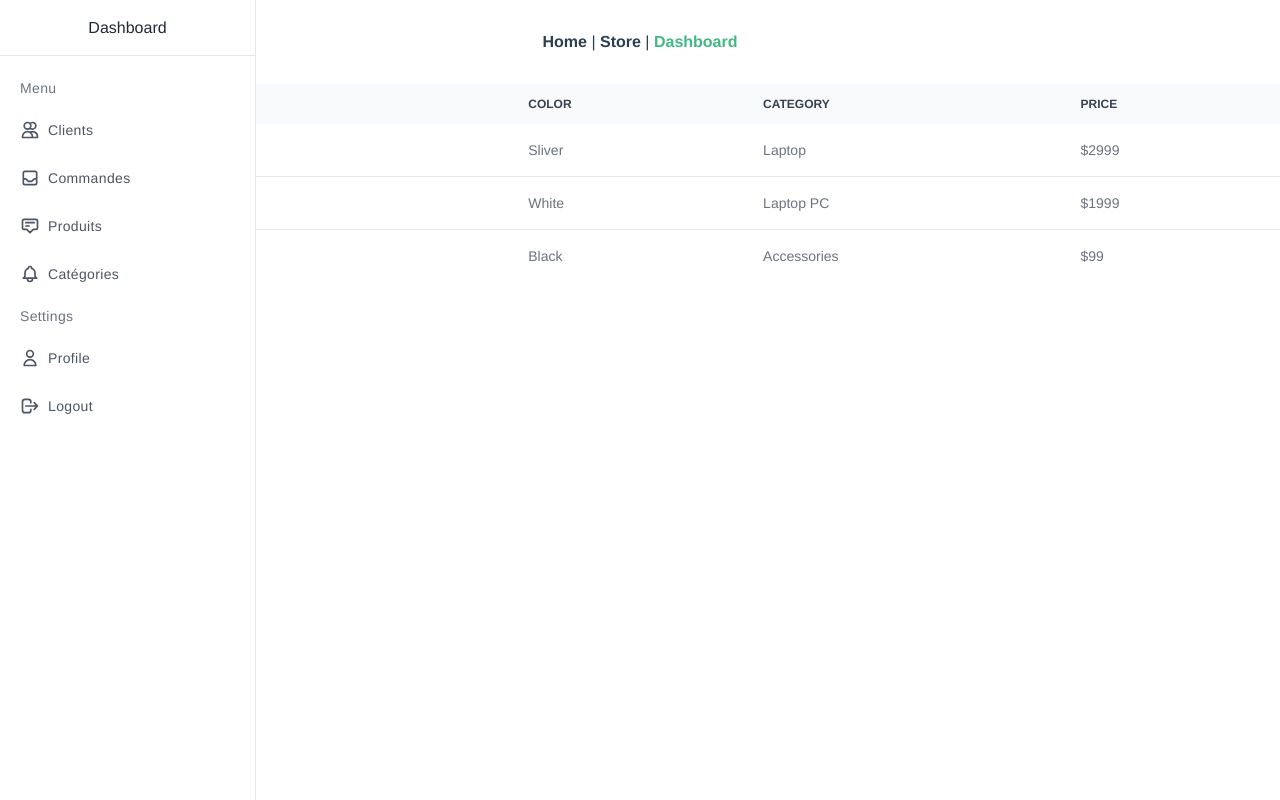
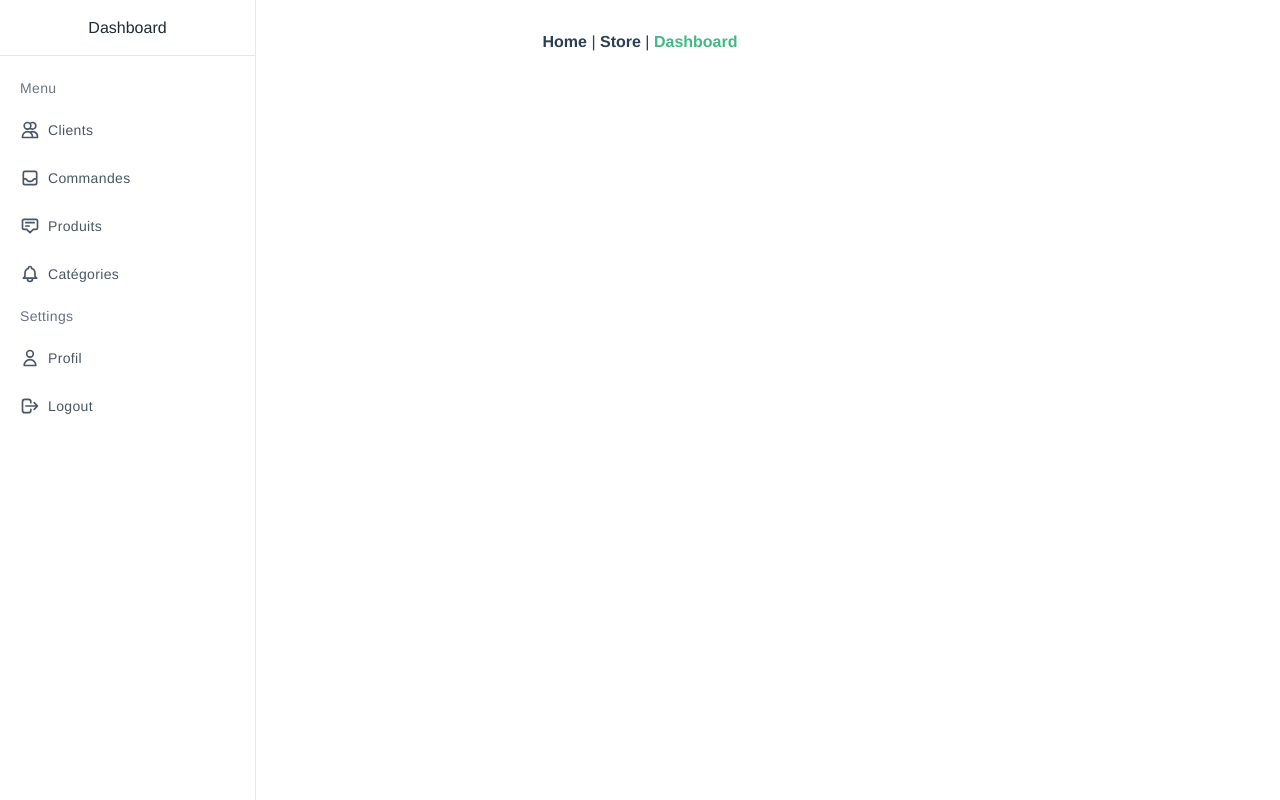
Before and after one commit to AyakorK/Project_Vue.js, a Vue app in the folder admin_dashboard/: page /dashboard in a window 1280 px wide. Built offline with nearby package versions, Linux system fonts and the light colour scheme.

Commit message:
DashboardComponent

```diff
--- a/admin_dashboard/src/components/DashboardComponent/DashboardComponent.html
+++ b/admin_dashboard/src/components/DashboardComponent/DashboardComponent.html
@@ -14,17 +14,17 @@
               </div>
             </li>
             <li>
-              <a @click="show" href="#" class="relative flex flex-row items-center h-11 focus:outline-none hover:bg-gray-50 text-gray-600 hover:text-gray-800 border-l-4 border-transparent hover:border-indigo-500 pr-6">
+              <router-link to="/clients" href="#" class="relative flex flex-row items-center h-11 focus:outline-none hover:bg-gray-50 text-gray-600 hover:text-gray-800 border-l-4 border-transparent hover:border-indigo-500 pr-6">
                 <span class="inline-flex justify-center items-center ml-4">
                   <svg class="w-5 h-5" fill="none" stroke="currentColor" viewBox="0 0 24 24" xmlns="http://www.w3.org/2000/svg"><path stroke-linecap="round" stroke-linejoin="round" stroke-width="2" d="M12 4.354a4 4 0 110 5.292M15 21H3v-1a6 6 0 0112 0v1zm0 0h6v-1a6 6 0 00-9-5.197M13 7a4 4 0 11-8 0 4 4 0 018 0z"></path></svg>
                 </span>
                 <span class="ml-2 text-sm tracking-wide truncate">
                   Clients
                 </span>
-              </a>
+            </router-link>
             </li>
             <li>
-              <a href="#" class="relative flex flex-row items-center h-11 focus:outline-none hover:bg-gray-50 text-gray-600 hover:text-gray-800 border-l-4 border-transparent hover:border-indigo-500 pr-6">
+              <router-link to="/commandes" href="#" class="relative flex flex-row items-center h-11 focus:outline-none hover:bg-gray-50 text-gray-600 hover:text-gray-800 border-l-4 border-transparent hover:border-indigo-500 pr-6">
                 <span class="inline-flex justify-center items-center ml-4">
                   <svg class="w-5 h-5" fill="none" stroke="currentColor" viewBox="0 0 24 24" xmlns="http://www.w3.org/2000/svg"><path stroke-linecap="round" stroke-linejoin="round" stroke-width="2" d="M20 13V6a2 2 0 00-2-2H6a2 2 0 00-2 2v7m16 0v5a2 2 0 01-2 2H6a2 2 0 01-2-2v-5m16 0h-2.586a1 1 0 00-.707.293l-2.414 2.414a1 1 0 01-.707.293h-3.172a1 1 0 01-.707-.293l-2.414-2.414A1 1 0 006.586 13H4"></path></svg>
                 </span>
@@ -32,26 +32,26 @@
                   Commandes</span>
                 <!-- <span class="px-2 py-0.5 ml-auto text-xs font-medium tracking-wide text-indigo-500 bg-indigo-50 rounded-full">
                   10</span> -->
-              </a>
+                </router-link>
             </li>
             <li>
-              <a href="#" class="relative flex flex-row items-center h-11 focus:outline-none hover:bg-gray-50 text-gray-600 hover:text-gray-800 border-l-4 border-transparent hover:border-indigo-500 pr-6">
+              <router-link to="/produits" href="#" class="relative flex flex-row items-center h-11 focus:outline-none hover:bg-gray-50 text-gray-600 hover:text-gray-800 border-l-4 border-transparent hover:border-indigo-500 pr-6">
                 <span class="inline-flex justify-center items-center ml-4">
                   <svg class="w-5 h-5" fill="none" stroke="currentColor" viewBox="0 0 24 24" xmlns="http://www.w3.org/2000/svg"><path stroke-linecap="round" stroke-linejoin="round" stroke-width="2" d="M7 8h10M7 12h4m1 8l-4-4H5a2 2 0 01-2-2V6a2 2 0 012-2h14a2 2 0 012 2v8a2 2 0 01-2 2h-3l-4 4z"></path></svg>
                 </span>
                 <span class="ml-2 text-sm tracking-wide truncate">
                   Produits</span>
-              </a>
+                </router-link>
             </li>
             <li>
-              <a href="#" class="relative flex flex-row items-center h-11 focus:outline-none hover:bg-gray-50 text-gray-600 hover:text-gray-800 border-l-4 border-transparent hover:border-indigo-500 pr-6">
+              <router-link to="/categories" href="#" class="relative flex flex-row items-center h-11 focus:outline-none hover:bg-gray-50 text-gray-600 hover:text-gray-800 border-l-4 border-transparent hover:border-indigo-500 pr-6">
                 <span class="inline-flex justify-center items-center ml-4">
                   <svg class="w-5 h-5" fill="none" stroke="currentColor" viewBox="0 0 24 24" xmlns="http://www.w3.org/2000/svg"><path stroke-linecap="round" stroke-linejoin="round" stroke-width="2" d="M15 17h5l-1.405-1.405A2.032 2.032 0 0118 14.158V11a6.002 6.002 0 00-4-5.659V5a2 2 0 10-4 0v.341C7.67 6.165 6 8.388 6 11v3.159c0 .538-.214 1.055-.595 1.436L4 17h5m6 0v1a3 3 0 11-6 0v-1m6 0H9"></path></svg>
                 </span>
                 <span class="ml-2 text-sm tracking-wide truncate">
                   Catégories</span>
                 <!-- <span class="px-2 py-0.5 ml-auto text-xs font-medium tracking-wide text-red-500 bg-red-50 rounded-full">1.2k</span> -->
-              </a>
+                </router-link>
             </li>
             <li class="px-5">
               <div class="flex flex-row items-center h-8">
@@ -59,12 +59,12 @@
               </div>
             </li>
             <li>
-              <a href="#" class="relative flex flex-row items-center h-11 focus:outline-none hover:bg-gray-50 text-gray-600 hover:text-gray-800 border-l-4 border-transparent hover:border-indigo-500 pr-6">
+              <router-link to="/profil" href="#" class="relative flex flex-row items-center h-11 focus:outline-none hover:bg-gray-50 text-gray-600 hover:text-gray-800 border-l-4 border-transparent hover:border-indigo-500 pr-6">
                 <span class="inline-flex justify-center items-center ml-4">
                   <svg class="w-5 h-5" fill="none" stroke="currentColor" viewBox="0 0 24 24" xmlns="http://www.w3.org/2000/svg"><path stroke-linecap="round" stroke-linejoin="round" stroke-width="2" d="M16 7a4 4 0 11-8 0 4 4 0 018 0zM12 14a7 7 0 00-7 7h14a7 7 0 00-7-7z"></path></svg>
                 </span>
-                <span class="ml-2 text-sm tracking-wide truncate">Profile</span>
-              </a>
+                <span class="ml-2 text-sm tracking-wide truncate">Profil</span>
+              </router-link>
             </li>
 
             <li>
@@ -81,69 +81,4 @@
     </div>
     <!-------------------------------------------- SlideBar ------------------------------------------------->
 
-    <div class="overflow-x-auto relative">
-      <table class="w-full text-sm text-left text-gray-500 dark:text-gray-400">
-          <thead class="text-xs text-gray-700 uppercase bg-gray-50 dark:bg-gray-700 dark:text-gray-400">
-              <tr>
-                  <th scope="col" class="py-3 px-6">
-                      Product name
-                  </th>
-                  <th scope="col" class="py-3 px-6">
-                      Color
-                  </th>
-                  <th scope="col" class="py-3 px-6">
-                      Category
-                  </th>
-                  <th scope="col" class="py-3 px-6">
-                      Price
-                  </th>
-              </tr>
-          </thead>
-          <tbody>
-              <tr class="bg-white border-b dark:bg-gray-800 dark:border-gray-700">
-                  <th scope="row" class="py-4 px-6 font-medium text-gray-900 whitespace-nowrap dark:text-white">
-                      Apple MacBook Pro 17"
-                  </th>
-                  <td class="py-4 px-6">
-                      Sliver
-                  </td>
-                  <td class="py-4 px-6">
-                      Laptop
-                  </td>
-                  <td class="py-4 px-6">
-                      $2999
-                  </td>
-              </tr>
-              <tr class="bg-white border-b dark:bg-gray-800 dark:border-gray-700">
-                  <th scope="row" class="py-4 px-6 font-medium text-gray-900 whitespace-nowrap dark:text-white">
-                      Microsoft Surface Pro
-                  </th>
-                  <td class="py-4 px-6">
-                      White
-                  </td>
-                  <td class="py-4 px-6">
-                      Laptop PC
-                  </td>
-                  <td class="py-4 px-6">
-                      $1999
-                  </td>
-              </tr>
-              <tr class="bg-white dark:bg-gray-800">
-                  <th scope="row" class="py-4 px-6 font-medium text-gray-900 whitespace-nowrap dark:text-white">
-                      Magic Mouse 2
-                  </th>
-                  <td class="py-4 px-6">
-                      Black
-                  </td>
-                  <td class="py-4 px-6">
-                      Accessories
-                  </td>
-                  <td class="py-4 px-6">
-                      $99
-                  </td>
-              </tr>
-          </tbody>
-      </table>
   </div>
-
-  </div>
--- a/admin_dashboard/src/components/DashboardComponent/DashboardComponent.vue
+++ b/admin_dashboard/src/components/DashboardComponent/DashboardComponent.vue
@@ -1,8 +1,7 @@
 <template src="./DashboardComponent.html" ></template>
 
   <script>
-  export default {
-
+export default {
 
   }
   </script>
```
